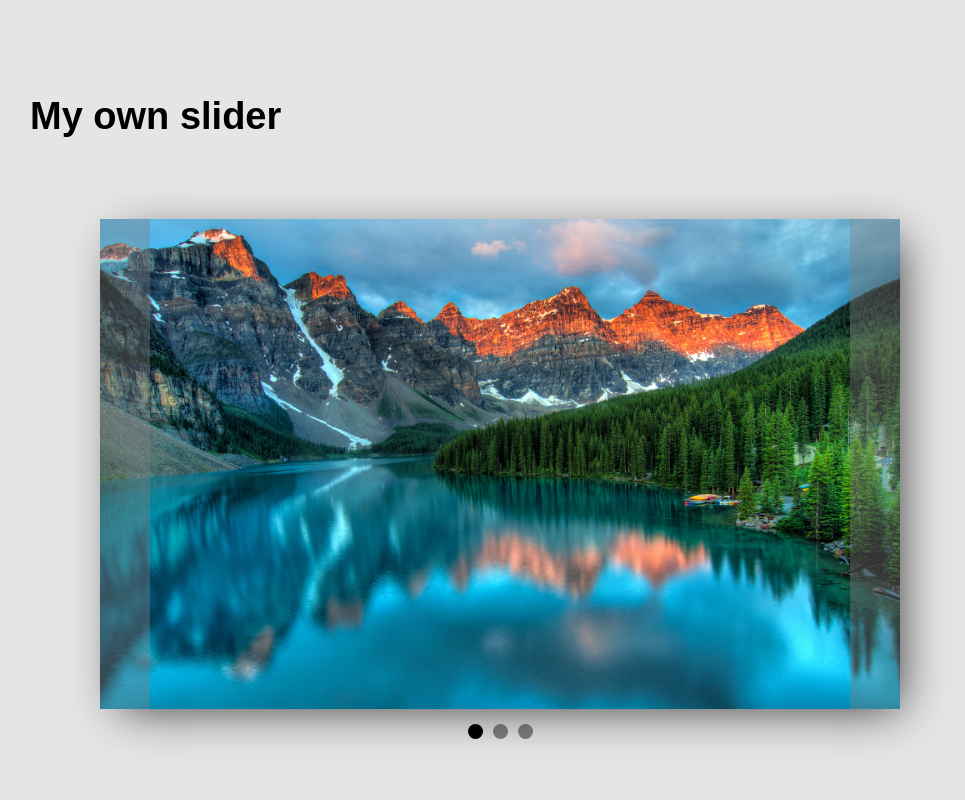
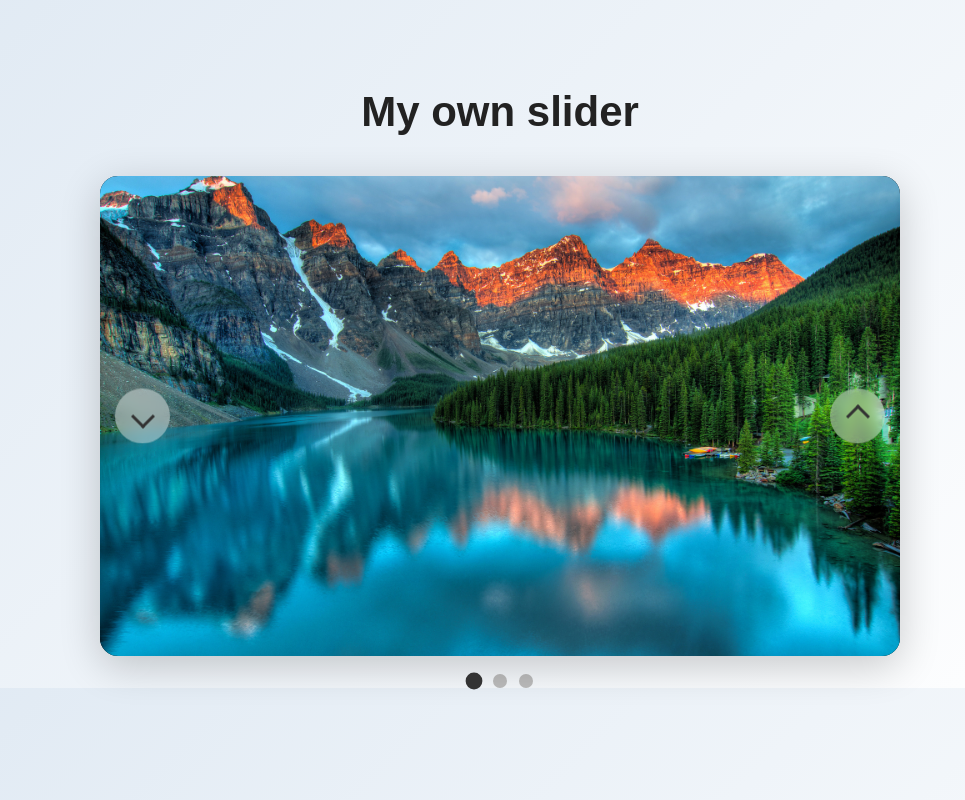
Before and after one commit to MeiScorp/slider, a plain HTML site: page index.html in a window 1280 px wide. Shown: the whole page, without its empty margins (140-1105 px from the left). Drawn offline with Linux system fonts and the light colour scheme.

Commit message:
Update slider.css

```diff
--- a/slider.css
+++ b/slider.css
@@ -1,93 +1,121 @@
+
 * {
     font-family: 'Montserrat', sans-serif;
+    box-sizing: border-box;
 }
-html {
+
+body {
+    background: linear-gradient(135deg, #dfe9f3, #ffffff);
+    padding-top: 60px;
     margin: 0;
-    padding: 0;
 }
-body {
-    background-color: #E5E5E5;
-    padding-top: 85px;
-}
+
 h1 {
-    padding-left: 162px;
-    font-weight: bold;
-    font-size: 38px;
-    line-height: 46px;
-    color: #000000;
-    margin: 0;
-    margin-bottom: 80px;
+    text-align: center;
+    font-size: 42px;
+    font-weight: 700;
+    margin-bottom: 40px;
+    color: #222;
 }
 
 .flex-wrapper {
-    width: 100%;
     display: flex;
     justify-content: center;
 }
 
 .slider-wrapper {
-    max-width: 800px;
-    width: 100%;
-    height: 490px;
     position: relative;
-    box-shadow: 10px 10px 44px -10px rgba(0,0,0,0.75);
+    width: 800px;
+    height: 480px;
+    overflow: hidden;
+    border-radius: 18px;
+    box-shadow: 0 10px 40px rgba(0,0,0,0.2);
+    background: #000;
 }
 
-#btn-prev, #btn-next {
-    position: absolute;
-    left: 0;
-    top: 0;
-    min-height: 100%;
-    width: 50px;
-    background-color: gray;
-    opacity: 0.4;
-    cursor: pointer;
-    transition: opacity .2s ease-in-out;
-}
-
-#btn-prev:hover, #btn-next:hover {
-    opacity: 0.6;
-}
-
-
-#btn-next {
-    left: auto;
-    right: 0;
-}
 
 .slide {
     width: 100%;
     height: 100%;
     display: none;
+    opacity: 0;
+    transition: opacity 0.6s ease-in-out;
 }
 
 .slide.active {
     display: block;
+    opacity: 1;
 }
+
 img {
-    max-width: 800px;
     width: 100%;
-    height: 490px;
+    height: 100%;
+    object-fit: cover;
 }
+
+#btn-prev, #btn-next {
+    position: absolute;
+    top: 50%;
+    transform: translateY(-50%);
+    width: 55px;
+    height: 55px;
+    background: rgba(255,255,255,0.4);
+    backdrop-filter: blur(6px);
+    border-radius: 50%;
+    cursor: pointer;
+    transition: 0.3s ease;
+}
+
+#btn-prev:hover, #btn-next:hover {
+    background: rgba(255,255,255,0.7);
+}
+
+#btn-prev::before, #btn-next::before {
+    content: '';
+    position: absolute;
+    top: 50%;
+    left: 50%;
+    width: 14px;
+    height: 14px;
+    border-top: 3px solid #333;
+    border-right: 3px solid #333;
+    transform: translate(-50%, -50%) rotate(135deg);
+}
+
+#btn-next::before {
+    transform: translate(-50%, -50%) rotate(-45deg);
+}
+
+#btn-prev {
+    left: 15px;
+}
+
+#btn-next {
+    right: 15px;
+}
+
 
 .dots-wrapper {
     display: flex;
     justify-content: center;
-    margin-top: 15px;
+    margin-top: 18px;
+}
+
+.dot {
+    width: 14px;
+    height: 14px;
+    background: #bbb;
+    border-radius: 50%;
+    margin: 0 6px;
+    cursor: pointer;
+    transition: 0.3s ease;
+}
+
+.dot:hover {
+    background: #888;
 }
 
 .dot.active {
-    background-color: #000000;
+    background: #333;
+    transform: scale(1.2);
 }
-
-span {
-    width: 15px;
-    height: 15px;
-    border-radius: 50%;
-    background-color: gray;
-    margin-right: 10px;
-    cursor: pointer;
-}
-span:last-child{
-    margin-right: 0;
-}
```
